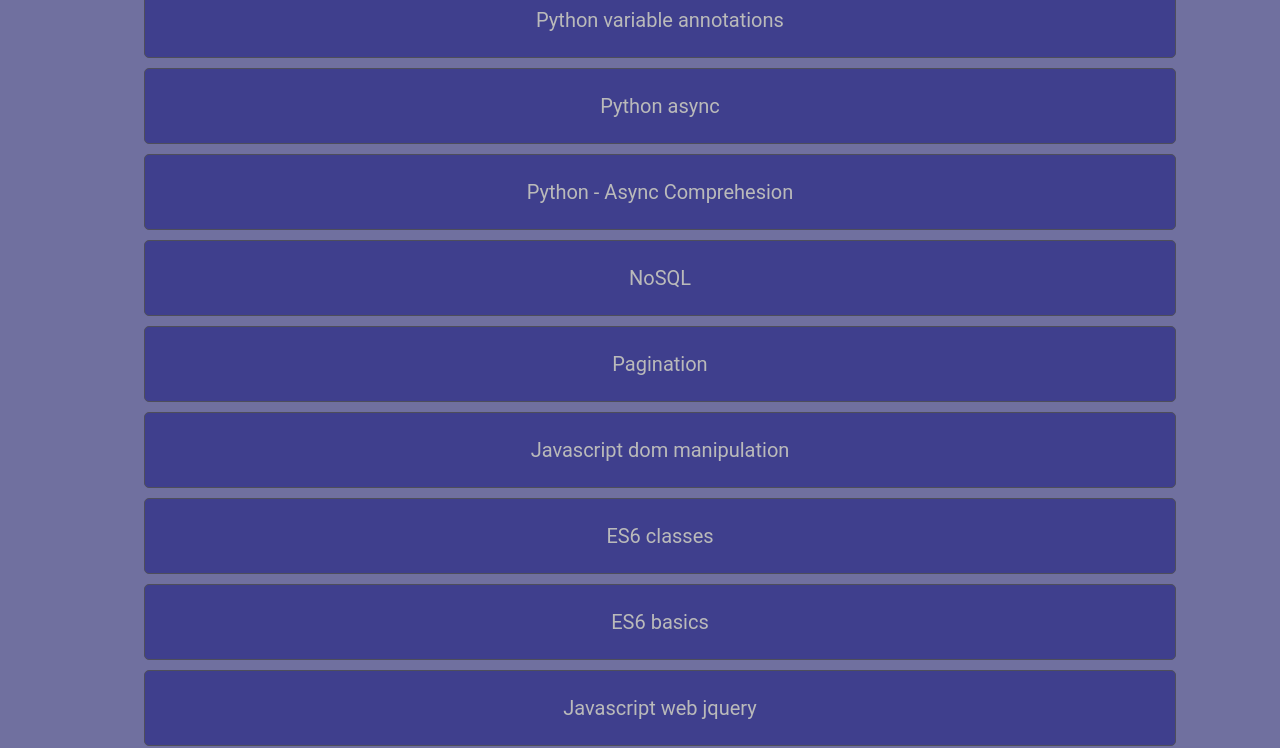
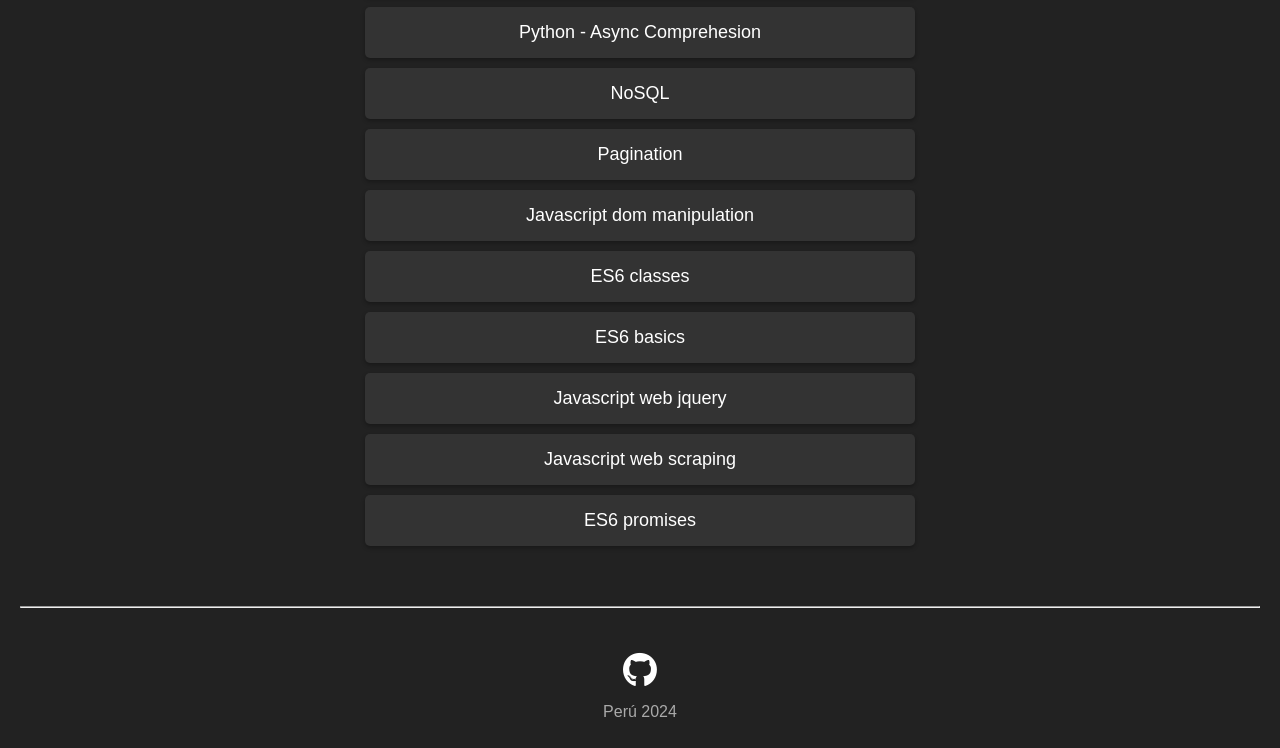
Before and after one commit to 888Leonidas888/full-stack.github.io, a plain HTML site: page index.html in a window 1280 px wide. Shown: the part 716-1464 px from the top of the page. Drawn offline with Linux system fonts and the light colour scheme.

Commit message:
style: Modifica estilos al index.

```diff
--- a/css/index.css
+++ b/css/index.css
@@ -1,50 +1,91 @@
+* {
+  margin: 0;
+  padding: 0;
+  box-sizing: border-box;
+}
+
 body {
-  font-family: "Roboto", sans-serif;
-  background-color: #70709f;
+  font-family: Arial, sans-serif;
+  background-color: #222;
+  color: #fff;
+  padding: 20px;
 }
 
 h1 {
   color: #ddd;
   text-align: center;
-}
-h2 {
-  color: #cfcfcf;
-}
-li {
-  text-decoration: none;
-  margin: auto;
-  margin-top: 10px;
-  padding: 25px;
-  border: 1px solid #4e4e5b;
-  list-style: none;
-  font-size: 20px;
-  border-radius: 5px;
-  text-align: center;
-  background-color: #3f3f8d;
-  width: 400px;
-}
-
-li:hover {
-  border: 1px solid #131386;
-  color: #fff;
-  background-color: #131386;
-}
-
-a {
-  text-decoration: none;
-  color: #bababa;
-}
-
-a:hover {
-  color: #fff;
+  margin-bottom: 20px;
 }
 
 p {
-  margin: 40px;
+  color: #aaa;
+  margin-bottom: 20px;
+  width: 600px;
+  margin: auto;
+  margin-bottom: 25px;
 }
 
-@media screen and (min-width: 480px) {
-  li {
-    width: 80%;
+p a {
+  color: white;
+  text-decoration: none;
+}
+
+ol {
+  list-style: none;
+}
+
+li {
+  margin-bottom: 10px;
+}
+
+li a {
+  display: block;
+  background-color: #333;
+  color: #fff;
+  text-decoration: none;
+  padding: 15px;
+  border-radius: 5px;
+  box-shadow: 0 2px 4px rgba(0, 0, 0, 0.3);
+  transition: background-color 0.3s ease, transform 0.2s ease;
+  font-size: 18px;
+  width: 550px;
+  margin: auto;
+  text-align: center;
+}
+
+li a:hover {
+  background-color: #444;
+  transform: translateY(-2px);
+}
+
+footer div {
+  padding-top: 15px;
+  text-align: center;
+}
+
+hr {
+  margin-top: 60px;
+  margin-bottom: 30px;
+}
+
+div i {
+  font-size: 35px;
+}
+
+footer div a {
+  color: inherit;
+  text-decoration: none;
+}
+
+footer div a:hover {
+  color: #ddd;
+}
+
+@media screen and (max-width: 480px) {
+  p {
+    width: 100%;
+  }
+  li a {
+    width: 100%;
   }
 }
```
